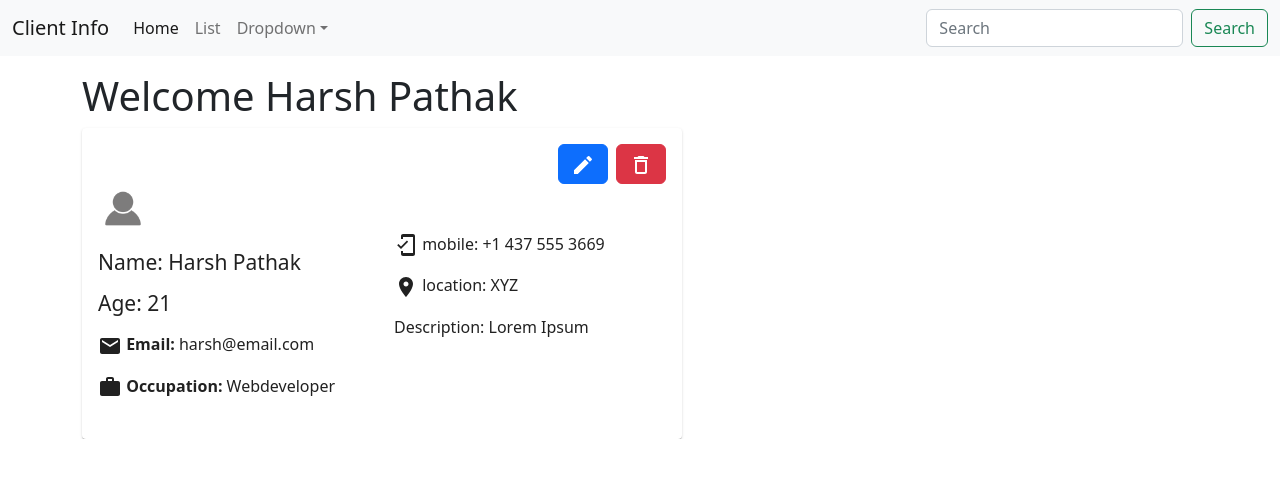
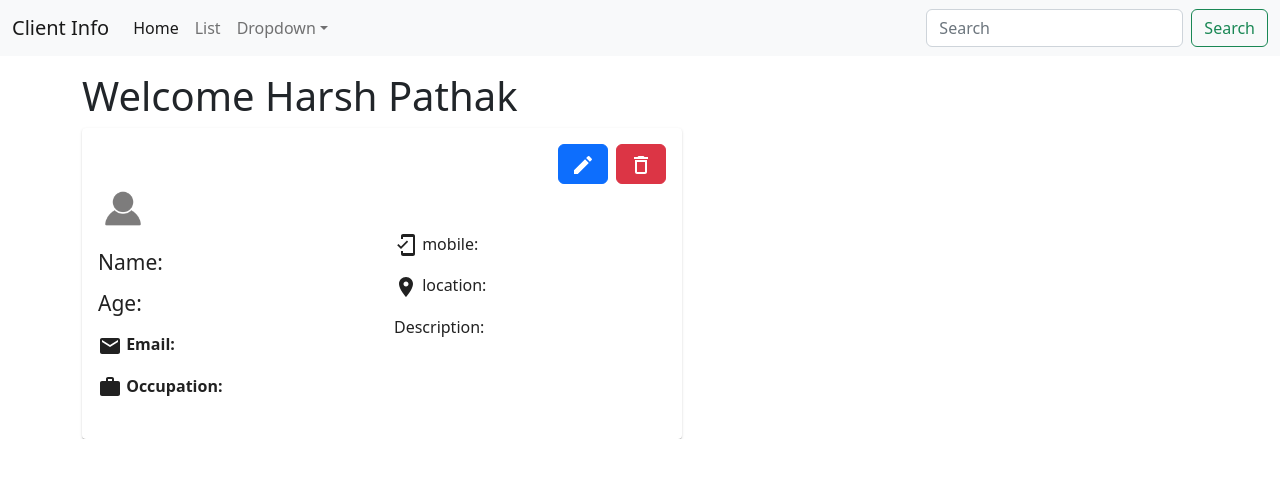
Before and after one commit to ShazilJ/client-login, a React (Create React App) app in the folder client-login/: page /view/1 in a window 1280 px wide. Shown: the top 478 px of the page. Built offline with nearby package versions, Linux system fonts and the light colour scheme; no server answers.

Commit message:
read user data

```diff
--- a/client-login/src/components/Detail.js
+++ b/client-login/src/components/Detail.js
@@ -1,4 +1,4 @@
-import React from 'react'
+import React, { useEffect,useState } from 'react'
 import EditIcon from '@mui/icons-material/Edit';
 import DeleteOutlineIcon from '@mui/icons-material/DeleteOutline';
 import Card from '@mui/material/Card';
@@ -8,8 +8,45 @@ import MailIcon from '@mui/icons-material/Mail';
 import WorkIcon from '@mui/icons-material/Work';
 import MobileFriendlyIcon from '@mui/icons-material/MobileFriendly';
 import LocationOnIcon from '@mui/icons-material/LocationOn';
+import {useParams} from 'react-router-dom';
 
 const Detail = () => {
+
+    const {id} =useParams("");
+    console.log(id);
+
+    const [getuserdata,setUserdata]=useState([]);
+
+    console.log(getuserdata);
+    const getdata= async()=>
+    {
+
+        const res = await fetch(`/getuser/${id}`,{
+        method:"GET" ,
+        headers:{
+            "Content-type":"application/json"
+        },
+
+    });
+
+    const data=await res.json();
+    console.log(data);
+
+    if(res.status===422 || !data){
+
+        console.log("error");
+    }
+    else{
+        setUserdata(data)
+        console.log("get data");
+    }
+    }
+
+useEffect(()=>{
+    getdata();
+})
+
+
     return (
         <div className='container mt-3'>
             <h1 style={{ fontWeight: 400 }}> Welcome Harsh Pathak</h1>
@@ -24,17 +61,17 @@ const Detail = () => {
                     <div className='row'>
                         <div className='left_view col-lg-6 col-md-6 col-12'>
                             <img src="/profile.png" style={{ width: 50 }} alt='profile' />
-                            <h3 className='mt-3'>Name: <span>Harsh Pathak</span></h3>
-                            <h3 className='mt-3'>Age: <span>21</span></h3>
-                            <p className='mt-3'> <MailIcon /> Email: <span>harsh@email.com</span></p>
-                            <p className='mt-3'> <WorkIcon /> Occupation: <span>Webdeveloper</span></p>
+                            <h3 className='mt-3'>Name: <span>{getuserdata.name}</span></h3>
+                            <h3 className='mt-3'>Age: <span>{getuserdata.age}</span></h3>
+                            <p className='mt-3'> <MailIcon /> Email: <span>{getuserdata.email}</span></p>
+                            <p className='mt-3'> <WorkIcon /> Occupation: <span>{getuserdata.work}</span></p>
                         </div>
 
 
                         <div className='right_view col-lg-6 col-md-6 col-12'>
-                            <p className='mt-5'><MobileFriendlyIcon /> mobile: <span>+1 437 555 3669</span></p>
-                            <p className='mt-3'><LocationOnIcon /> location: <span>XYZ</span></p>
-                            <p className='mt-3'>Description: <span>Lorem Ipsum</span></p>
+                            <p className='mt-5'><MobileFriendlyIcon /> mobile: <span>{getuserdata.mobile}</span></p>
+                            <p className='mt-3'><LocationOnIcon /> location: <span>{getuserdata.add}</span></p>
+                            <p className='mt-3'>Description: <span>{getuserdata.desc}</span></p>
 
                         </div>
 
--- a/client-login/src/components/Home.js
+++ b/client-login/src/components/Home.js
@@ -23,7 +23,7 @@ console.log(getuserdata);
     const data=await res.json();
     console.log(data);
 
-    if(res.status===404 || !data){
+    if(res.status===422 || !data){
 
         console.log("error");
     }
@@ -68,7 +68,7 @@ useEffect(()=>{
                             <td>{element.work}</td>
                             <td>{element.mobile}</td>
                             <td className='d-flex justify-content-between'>
-                                <button className='btn btn-success'><RemoveRedEyeIcon/></button>
+                            <NavLink to={`view/${element._id}`}>   <button className='btn btn-success'><RemoveRedEyeIcon/></button></NavLink>
                                 <button className='btn btn-primary'><EditIcon/></button>
                                 <button className='btn btn-danger'><DeleteOutlineIcon/></button>
                             </td>
--- a/client-login/src/components/Navbar.js
+++ b/client-login/src/components/Navbar.js
@@ -1,11 +1,11 @@
 import React from 'react'
-
+import { NavLink } from 'react-router-dom'
 const Navbar = () => {
     return (
         <header>
             <nav className="navbar navbar-expand-lg bg-light">
                 <div className="container-fluid">
-                    <a className="navbar-brand" href="#">Client Info</a>
+                    < NavLink className="navbar-brand" to="/">Client Info</NavLink>
                     <button className="navbar-toggler" type="button" data-bs-toggle="collapse" data-bs-target="#navbarSupportedContent" aria-controls="navbarSupportedContent" aria-expanded="false" aria-label="Toggle navigation">
                         <span className="navbar-toggler-icon"></span>
                     </button>
--- a/client-login/src/components/Register.js
+++ b/client-login/src/components/Register.js
@@ -42,7 +42,7 @@ const Register = () => {
     const data=await res.json();
     console.log(data);
 
-    if(res.status===404 || !data){
+    if(res.status===422 || !data){
         alert("error");
         console.log("error");
     }
```
Also changed, not shown: 1 other file (tests, documents, lock files or other folders).
